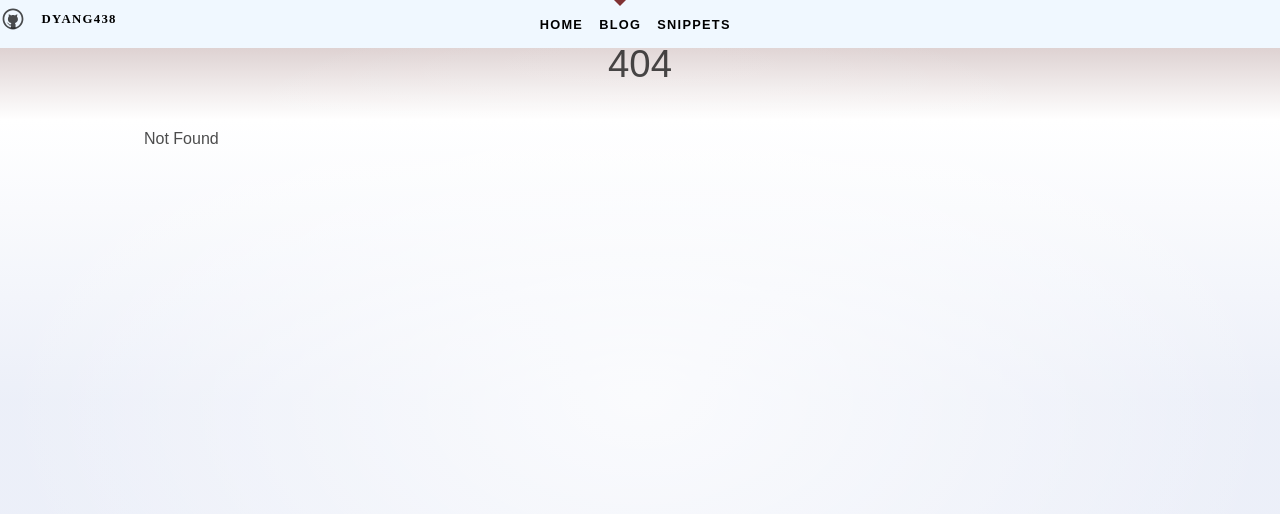
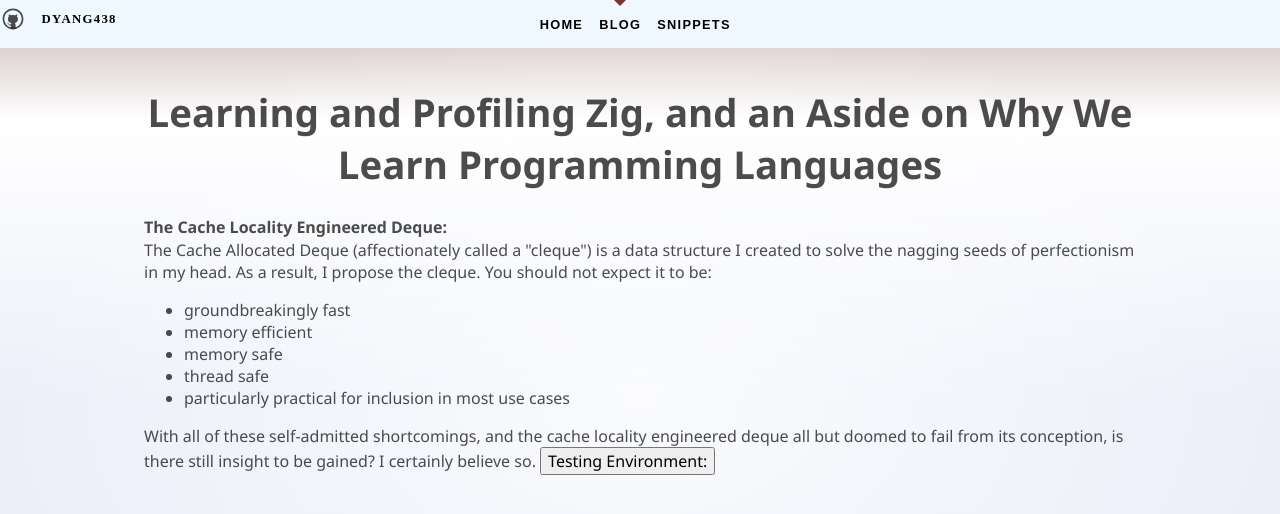
Before and after one commit to dyang438/blog_website, a SvelteKit app: page /blog/compiling_zig in a window 1280 px wide. Before the commit this address had no page. Shown: the top 514 px of the page. Built offline with nearby package versions, Linux system fonts and the light colour scheme.

Commit message:
Starting Zig

```diff
--- /dev/null
+++ b/src/routes/blog/compiling_zig/+page.svelte
@@ -0,0 +1,69 @@
+<script>
+import CodeBlock from "../../CodeBlock.svelte";
+
+let isExpanded = false;
+
+function toggleExpand() {
+    isExpanded = !isExpanded;
+}
+
+</script>
+
+
+<div class="all">
+<br><br>
+
+    <h1 class="title">Learning and Profiling Zig, and an Aside on Why We Learn Programming Languages</h1>
+
+    <h2>The Cache Locality Engineered Deque:</h2>
+
+    The Cache Allocated Deque (affectionately called a "cleque") is a data structure I created to solve the nagging seeds of perfectionism in my head.
+
+    As a result, I propose the cleque. You should not expect it to be:
+    <ul>
+        <li>groundbreakingly fast</li>
+        <li>memory efficient</li>
+        <li>memory safe</li>
+        <li>thread safe</li>
+        <li>particularly practical for inclusion in most use cases</li>
+    </ul>
+
+    With all of these self-admitted shortcomings, and the cache locality engineered deque all but doomed to fail from its conception, is there still insight to be gained? I certainly believe so.
+
+    <button class="clickable-div" on:click={toggleExpand}>
+        Testing Environment:
+    </button>
+
+    {#if isExpanded}
+        <ul class="testing-environment">
+            <li>Windows 11</li>
+            <li>16GB Ram</li>
+            <li>AMD X86 Processor</li>
+            <li>gcc 14.1.1</li>
+        </ul>
+    {:else}
+        <br><br>
+    {/if}
+
+</div>
+
+<style>
+    .all {
+        font-family: 'Segoe UI', Tahoma, Geneva, Verdana, sans-serif;
+    }
+    h1 {
+        width: 100%;
+        font-weight: bold;
+    }
+    h2 {
+        width: 100%;
+        line-height: 150%;
+        font-weight: bold;
+        margin-bottom: 0;
+    }
+    .code-block {
+        padding: 5px;
+        border-radius: 5px;
+        overflow-x: auto;
+    }
+</style>
--- /dev/null
+++ b/template.svelte
@@ -0,0 +1,56 @@
+<script>
+import CodeBlock from "../../CodeBlock.svelte";
+
+let isExpanded = false;
+
+function toggleExpand() {
+    isExpanded = !isExpanded;
+}
+
+</script>
+
+
+<div class="all">
+<br><br>
+
+    <h1 class="title">Title</h1>
+
+    <h2>Small Header</h2>
+
+    <button class="clickable-div" on:click={toggleExpand}>
+        Testing Environment:
+    </button>
+
+    {#if isExpanded}
+        <ul class="testing-environment">
+            <li>Windows 11</li>
+            <li>16GB Ram</li>
+            <li>AMD X86 Processor</li>
+            <li>gcc 14.1.1</li>
+        </ul>
+    {:else}
+        <br><br>
+    {/if}
+
+</div>
+
+<style>
+    .all {
+        font-family: 'Segoe UI', Tahoma, Geneva, Verdana, sans-serif;
+    }
+    h1 {
+        width: 100%;
+        font-weight: bold;
+    }
+    h2 {
+        width: 100%;
+        line-height: 150%;
+        font-weight: bold;
+        margin-bottom: 0;
+    }
+    .code-block {
+        padding: 5px;
+        border-radius: 5px;
+        overflow-x: auto;
+    }
+</style>
```
